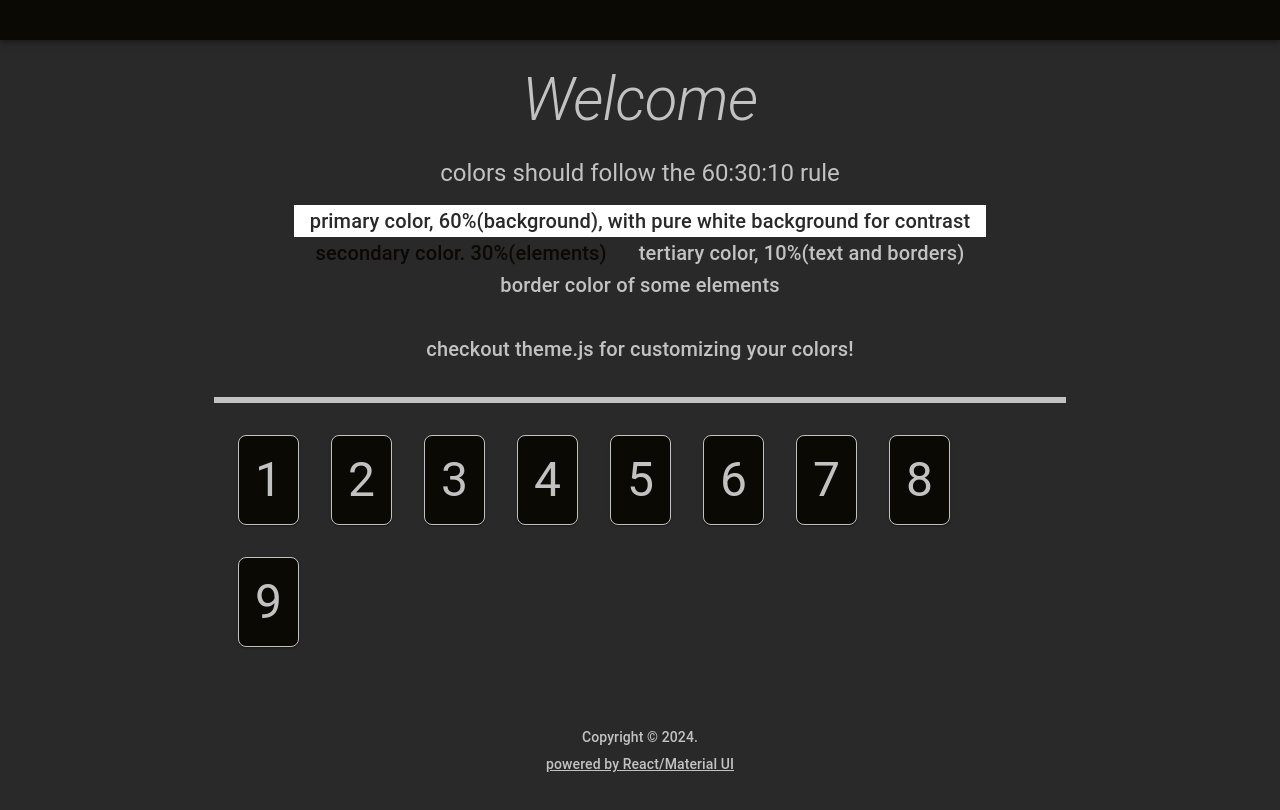
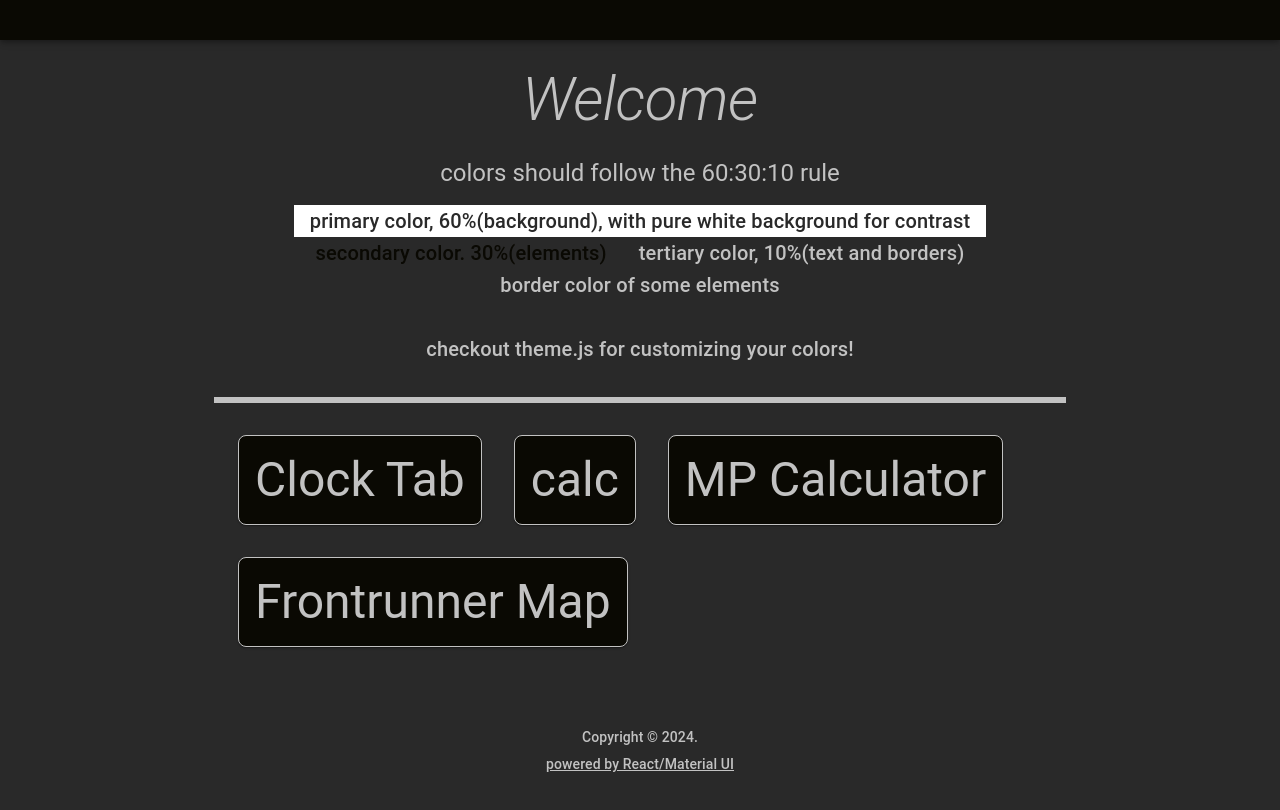
Before and after one commit to jrapich/work-tools, a React (Vite) app in the folder client/: page / in a window 1280 px wide. Shown: the top 810 px of the page. Built offline with nearby package versions, Linux system fonts and the light colour scheme; some icons are missing.

Commit message:
basic mapping of each feature as link grid

```diff
--- a/client/src/features/MPcalc/index.js
+++ b/client/src/features/MPcalc/index.js
@@ -1 +1,7 @@
-placeholder
+const MPcalc = {
+  title: "MP Calculator",
+  link: null,
+  route: "/MPcalc",
+};
+
+export default MPcalc;
--- a/client/src/features/calculator/index.js
+++ b/client/src/features/calculator/index.js
@@ -1 +1,7 @@
-placeholder
+const calculator = {
+  title: "calc",
+  link: null,
+  route: "/calculator",
+};
+
+export default calculator;
--- a/client/src/features/clock/index.js
+++ b/client/src/features/clock/index.js
@@ -1 +1,7 @@
-placeholder
+const clock = {
+  title: "Clock Tab",
+  link: "https://www.clocktab.com/",
+  route: "/clock",
+};
+
+export default clock;
--- /dev/null
+++ b/client/src/features/googlemap/index.js
@@ -0,0 +1,7 @@
+const googleMap = {
+  title: "Frontrunner Map",
+  link: "maps.google.com",
+  route: "/map",
+};
+
+export default googleMap;
--- /dev/null
+++ b/client/src/features/index.js
@@ -0,0 +1,8 @@
+import clock from "./clock/index";
+import calculator from "./calculator/index";
+import MPcalc from "./MPcalc/index";
+import googleMap from "./googlemap/index";
+
+const features = [clock, calculator, MPcalc, googleMap];
+
+export default features;
--- a/client/src/global/components/CardLink.jsx
+++ b/client/src/global/components/CardLink.jsx
@@ -8,16 +8,24 @@ import {
 import { Link } from "react-router-dom";
 import { useState } from "react";
 import theme from "../../app/theme";
+import features from "../../features/index";
 
-const cards = [1, 2, 3, 4, 5, 6, 7, 8, 9];
+const routes = [];
+const titles = [];
+for (let i = 0; i < features.length; i++) {
+  routes.push(features[i].route);
+  titles.push(features[i].title);
+}
+
+//const cards = [1, 2, 3, 4, 5, 6, 7, 8, 9];
 
 export default function CardLink() {
   const [selectedCard, setSelectedCard] = useState(undefined);
 
   return (
     <Grid container spacing={4}>
-      {cards.map((card, index) => (
-        <Grid item key={card} xs={12} sm={6} md={4}>
+      {routes.map((route, index) => (
+        <Grid item key={route} xs={12} sm={6} md={4}>
           <Card
             sx={{
               height: "100%",
@@ -43,7 +51,7 @@ export default function CardLink() {
               <CardContent sx={{ flexGrow: 1 }}>
                 <Link
                   style={{ color: "inherit", textDecoration: "none" }}
-                  to={"/"}
+                  to={route}
                 >
                   <Typography
                     align="center"
@@ -55,7 +63,7 @@ export default function CardLink() {
                       color: theme.palette.tertiary.main,
                     }}
                   >
-                    {card}
+                    {titles[index]}
                   </Typography>
                 </Link>
               </CardContent>
```
